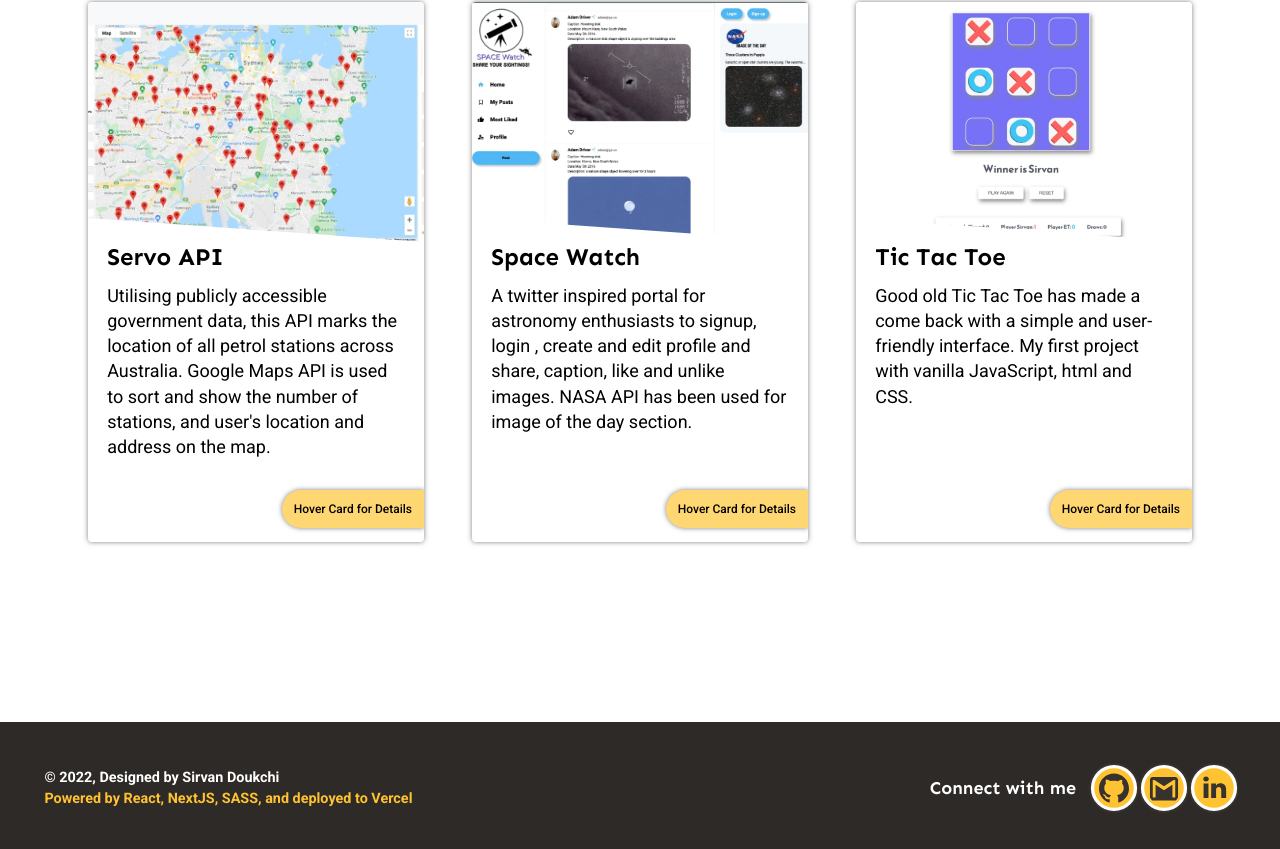
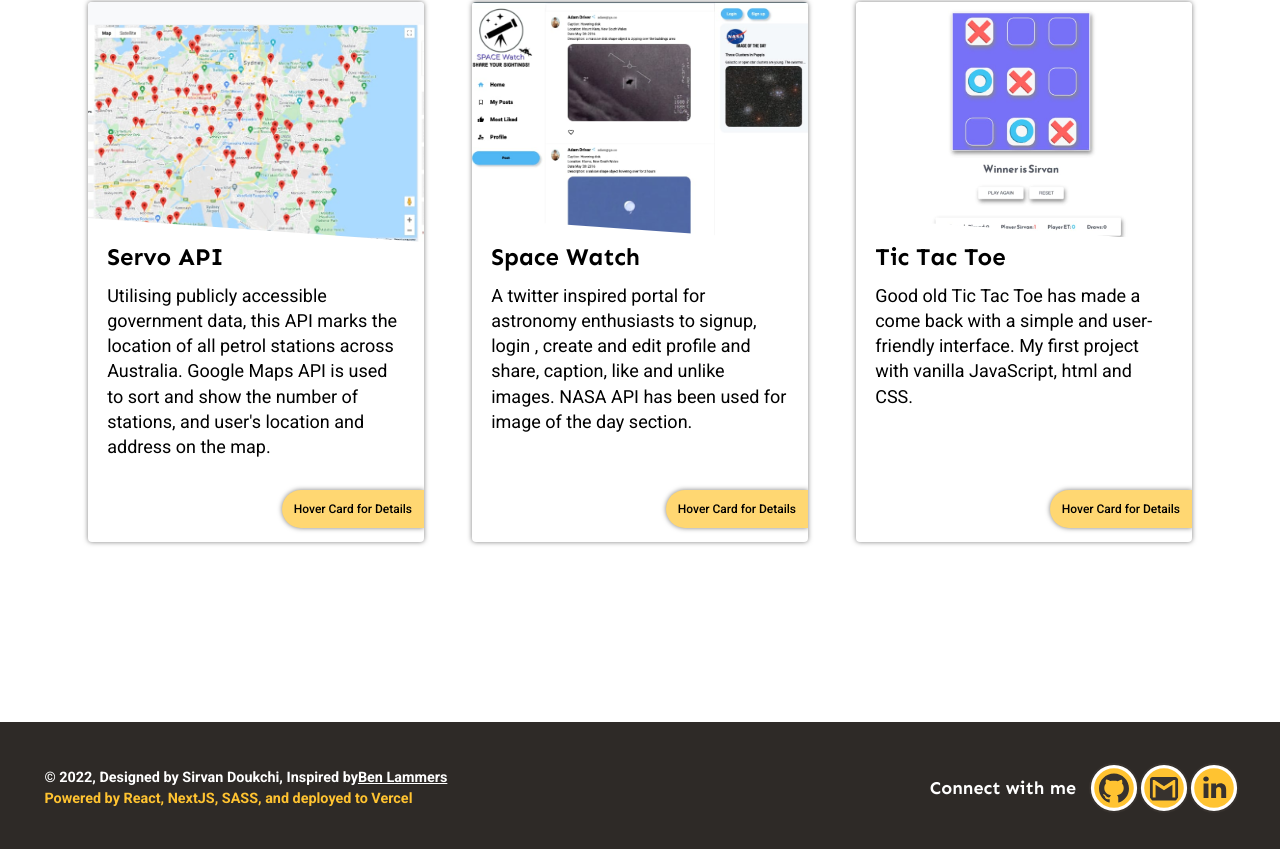
Before and after one commit to SirvanD/Portfolio, a Next.js app: page / in a window 1280 px wide. Shown: the part 2415-3264 px from the top of the page. Built offline with nearby package versions, Linux system fonts and the light colour scheme.

Commit message:
updated footer

```diff
--- a/components/Footer/Footer.js
+++ b/components/Footer/Footer.js
@@ -7,15 +7,15 @@ function Footer() {
     <div className={style.footer}>
       <div className={style.icon}>
         <h4>
-          &copy; 2022, Designed by Sirvan Doukchi
-          {/* <a
+          &copy; 2022, Designed by Sirvan Doukchi, Inspired by
+          <a
             className={style.link}
             href="https://www.benlammers.dev/"
             target="_blank"
             rel="noopener noreferrer"
           >
             Ben Lammers
-          </a> */}
+          </a>
           <h4 className={style.tech_stack}>
             Powered by React, NextJS, SASS, and deployed to Vercel
           </h4>
```
